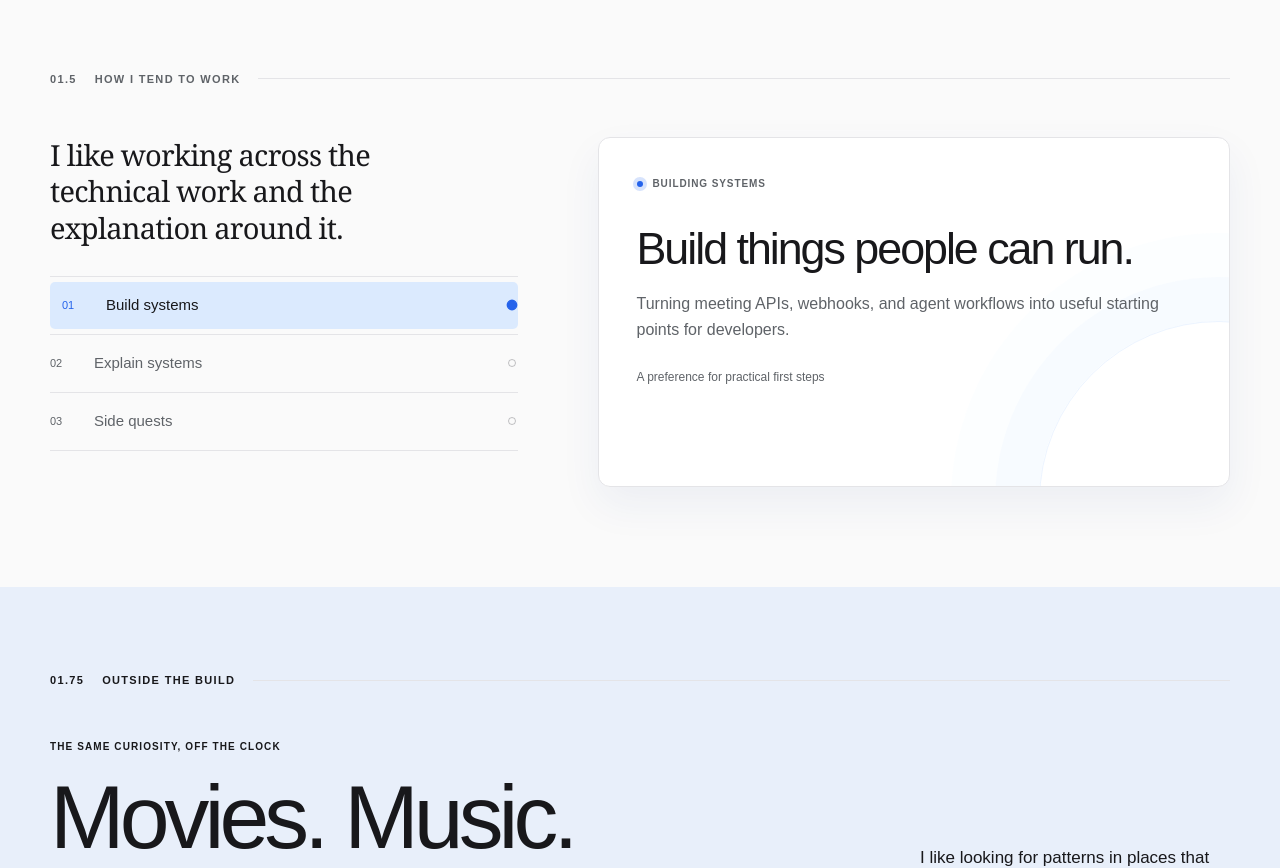
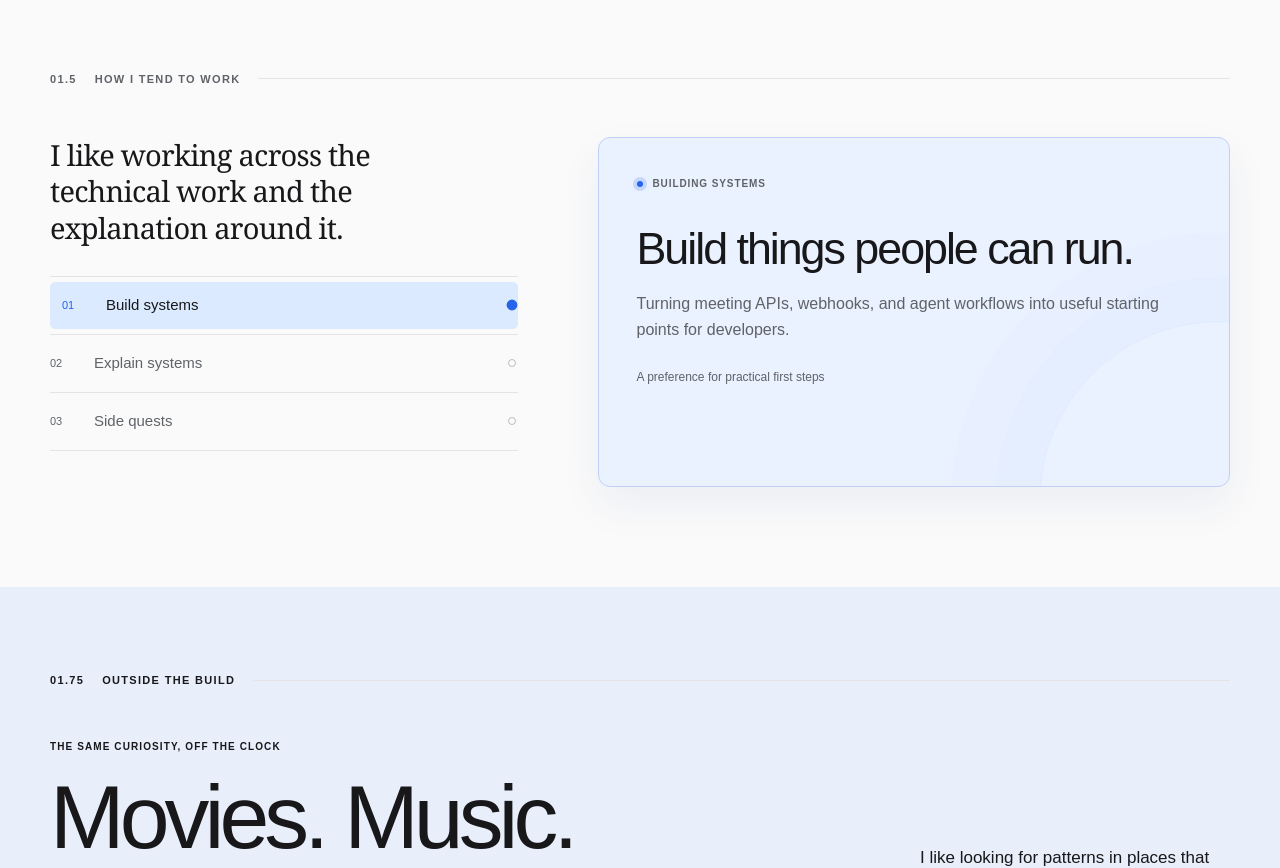
Before and after one commit to Arjun220905/portfolio, a Next.js app: page / in a window 1280 px wide. Shown: the part 1960-2828 px from the top of the page. Built offline with nearby package versions, Linux system fonts and the light colour scheme.

Commit message:
Use unified blue working set panels

```diff
--- a/app/subtle.css
+++ b/app/subtle.css
@@ -257,7 +257,8 @@ html[data-theme='dark'] { --card: #191e28; --card-hover: #243653; --secondary-ti
 .mode-output[data-mode='explain'] { background: var(--secondary-tint); border-color: #abd1c6; }
 .mode-output[data-mode='sidequests'] { background: var(--warm-tint); border-color: #e0cba1; }
 /* Keep the perspective panel calm and consistent while its copy changes. */
-.mode-output[data-mode='build'], .mode-output[data-mode='explain'], .mode-output[data-mode='sidequests'] { background: var(--card); border-color: var(--line); }
+.mode-output[data-mode='build'], .mode-output[data-mode='explain'], .mode-output[data-mode='sidequests'] { background: #eaf1ff; border-color: #bfd0f5; }
+html[data-theme='dark'] .mode-output[data-mode='build'], html[data-theme='dark'] .mode-output[data-mode='explain'], html[data-theme='dark'] .mode-output[data-mode='sidequests'] { background: #16284b; border-color: #385993; }
 .principles strong { color: var(--ink); }
 .principles > div, .article-links a { transition: background-color .25s ease, padding .3s cubic-bezier(.16,1,.3,1); }
 .hero-bottom .text-link, html[data-theme='dark'] .hero-bottom .text-link { color: var(--on-accent); }
```
